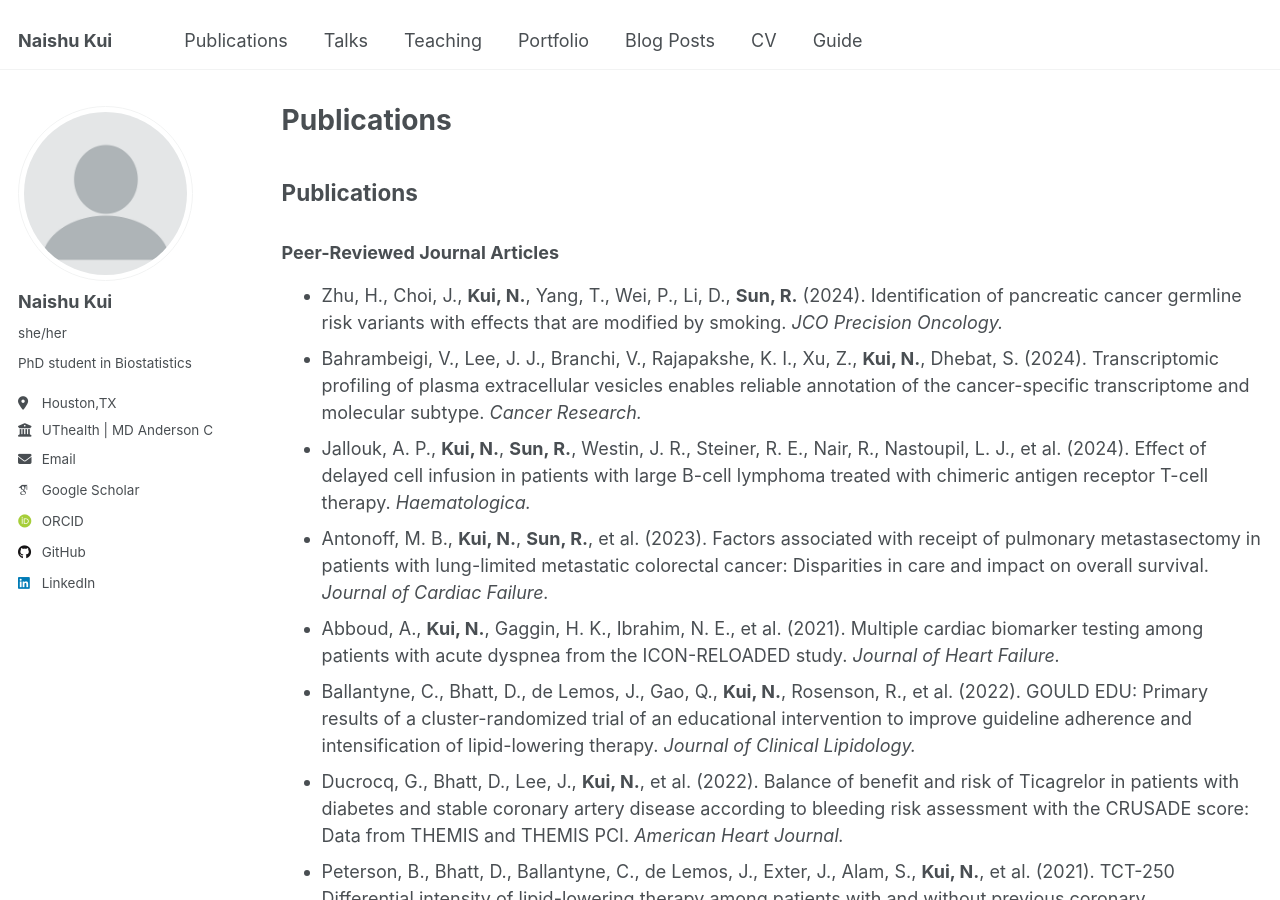
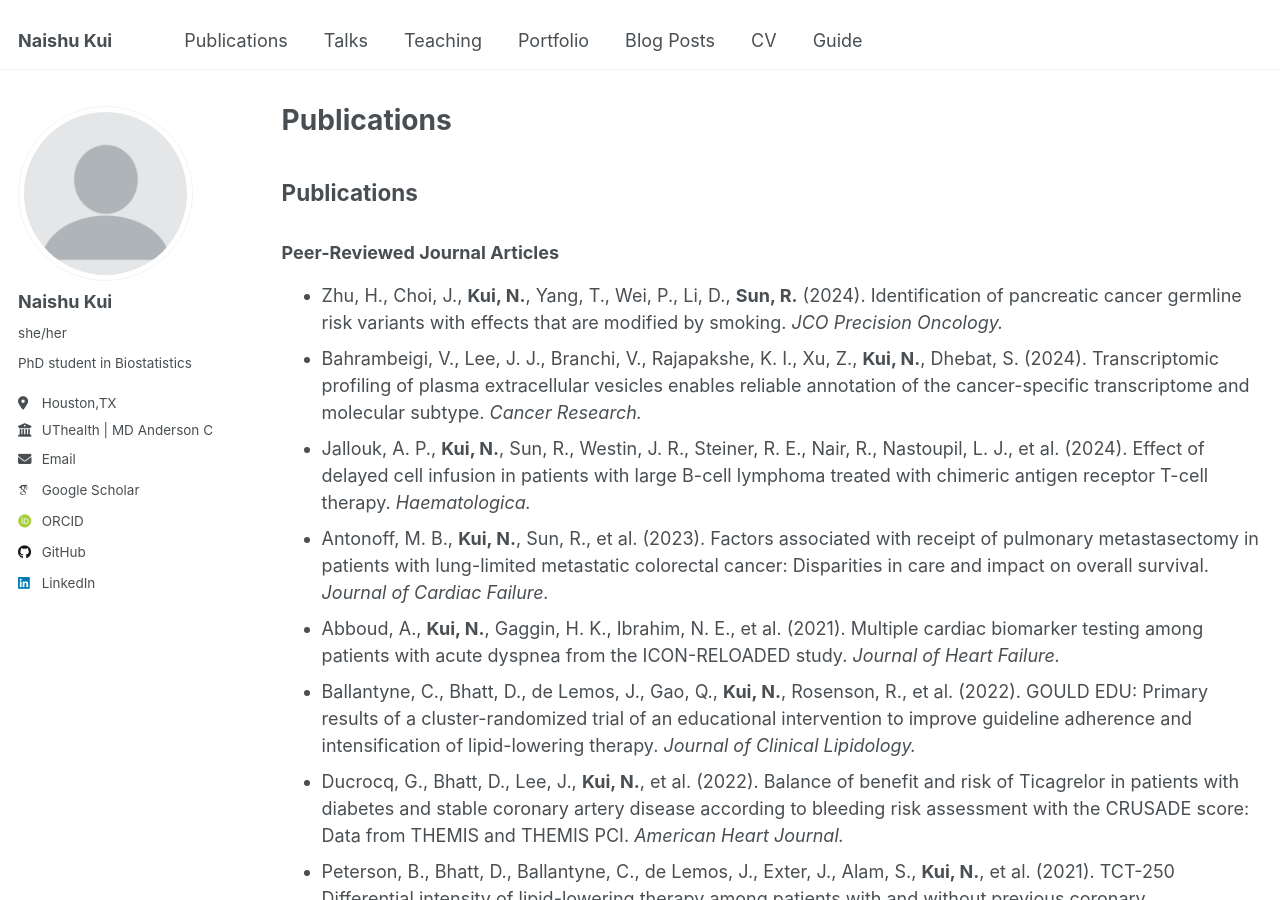
Before and after one commit to naishukui/naishukui.github.io, a Jekyll site: the page built from _pages/publications.md, in a window 1280 px wide and 900 px high. Built offline with Jekyll 4.4.1, drawn with Linux system fonts in a browser that asks for light colours; some web fonts are replaced.

```diff
--- a/_pages/publications.md
+++ b/_pages/publications.md
@@ -13,8 +13,8 @@ author_profile: true
 ### Peer-Reviewed Journal Articles
 - Zhu, H., Choi, J., **Kui, N.**, Yang, T., Wei, P., Li, D., **Sun, R.** (2024). Identification of pancreatic cancer germline risk variants with effects that are modified by smoking. *JCO Precision Oncology.*
 - Bahrambeigi, V., Lee, J. J., Branchi, V., Rajapakshe, K. I., Xu, Z., **Kui, N.**, Dhebat, S. (2024). Transcriptomic profiling of plasma extracellular vesicles enables reliable annotation of the cancer-specific transcriptome and molecular subtype. *Cancer Research.*
-- Jallouk, A. P., **Kui, N.**, **Sun, R.**, Westin, J. R., Steiner, R. E., Nair, R., Nastoupil, L. J., et al. (2024). Effect of delayed cell infusion in patients with large B-cell lymphoma treated with chimeric antigen receptor T-cell therapy. *Haematologica.*
-- Antonoff, M. B., **Kui, N.**, **Sun, R.**, et al. (2023). Factors associated with receipt of pulmonary metastasectomy in patients with lung-limited metastatic colorectal cancer: Disparities in care and impact on overall survival. *Journal of Cardiac Failure.*
+- Jallouk, A. P., **Kui, N.**, Sun, R., Westin, J. R., Steiner, R. E., Nair, R., Nastoupil, L. J., et al. (2024). Effect of delayed cell infusion in patients with large B-cell lymphoma treated with chimeric antigen receptor T-cell therapy. *Haematologica.*
+- Antonoff, M. B., **Kui, N.**, Sun, R., et al. (2023). Factors associated with receipt of pulmonary metastasectomy in patients with lung-limited metastatic colorectal cancer: Disparities in care and impact on overall survival. *Journal of Cardiac Failure.*
 - Abboud, A., **Kui, N.**, Gaggin, H. K., Ibrahim, N. E., et al. (2021). Multiple cardiac biomarker testing among patients with acute dyspnea from the ICON-RELOADED study. *Journal of Heart Failure.*
 - Ballantyne, C., Bhatt, D., de Lemos, J., Gao, Q., **Kui, N.**, Rosenson, R., et al. (2022). GOULD EDU: Primary results of a cluster-randomized trial of an educational intervention to improve guideline adherence and intensification of lipid-lowering therapy. *Journal of Clinical Lipidology.*
 - Ducrocq, G., Bhatt, D., Lee, J., **Kui, N.**, et al. (2022). Balance of benefit and risk of Ticagrelor in patients with diabetes and stable coronary artery disease according to bleeding risk assessment with the CRUSADE score: Data from THEMIS and THEMIS PCI. *American Heart Journal.*
```
